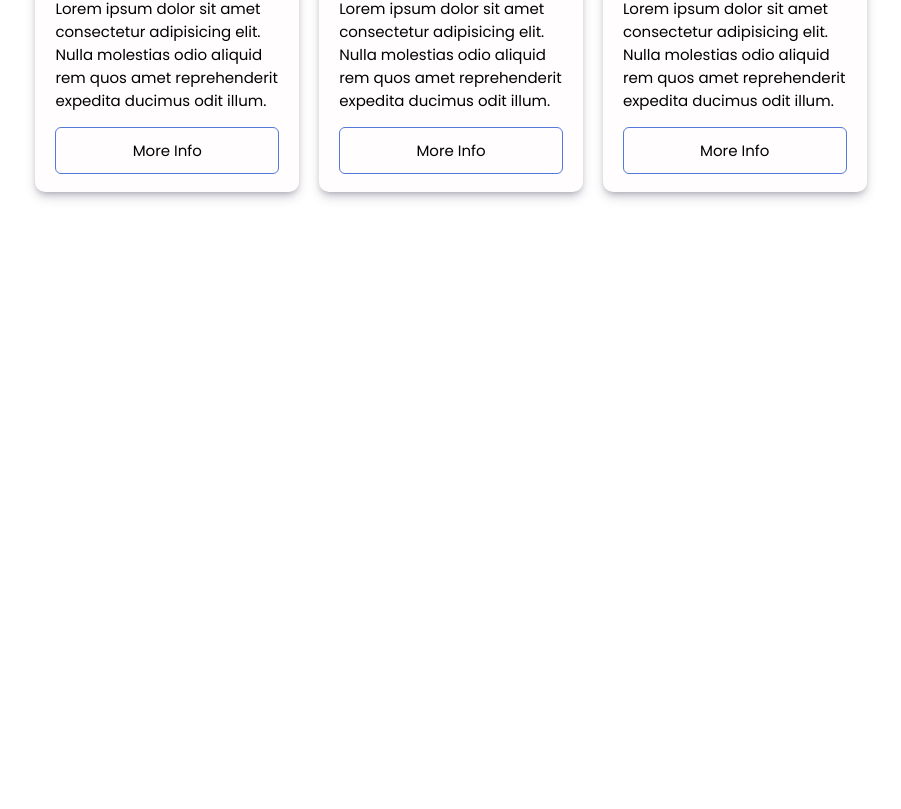
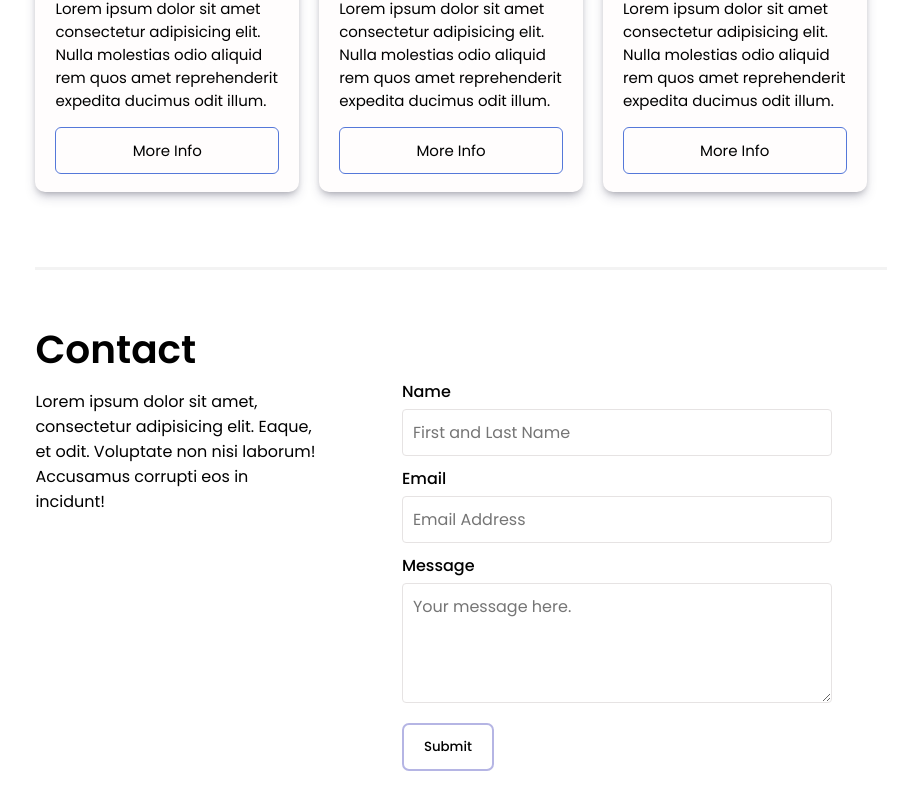
Before and after one commit to cedricheijlman/portfoliov3, a Next.js app: page / in a window 1280 px wide. Shown: the part 2147-2956 px from the top of the page, without its empty margins (179-1080 px from the left). Before the commit the page ends 2414 px from the top, so only its background shows below. Built offline with nearby package versions, Linux system fonts and the light colour scheme.

Commit message:
contact section

```diff
--- /dev/null
+++ b/components/contact/Contact.module.css
@@ -0,0 +1,109 @@
+.section {
+  width: 100%;
+  display: flex;
+  flex-direction: column;
+  align-items: center;
+  padding-bottom: 50px;
+}
+
+.title {
+  width: 70%;
+  border-top: 3px solid rgba(0, 0, 0, 0.048);
+  display: flex;
+  flex-direction: column;
+
+  padding-top: 50px;
+}
+
+.title h1 {
+  font-size: 39px;
+}
+
+.contactRow {
+  display: flex;
+  width: 70%;
+
+  flex-wrap: wrap;
+}
+
+.contactText {
+  flex: 0.4;
+  margin-right: 25px;
+}
+
+.contactText p {
+  margin-top: 10px;
+}
+
+.form {
+  flex: 0.6;
+
+  display: flex;
+  flex-direction: column;
+  margin: 0 55px;
+}
+
+.form label {
+  margin-bottom: 5px;
+  font-weight: 500;
+}
+
+.form input {
+  margin-bottom: 10px;
+  border: rgb(230, 227, 227) 1px solid;
+  padding: 10px;
+  font-size: 16px;
+  outline: none;
+  font-family: "Poppins";
+  border-radius: 4px;
+}
+
+.form input:active,
+.form input:focus,
+.form textarea:active,
+.form textarea:focus {
+  outline: 1px solid rgb(149, 149, 201);
+}
+
+.form textarea {
+  border: rgb(230, 227, 227) 1px solid;
+  resize: vertical;
+  padding: 10px;
+  outline: none;
+  font-family: "Poppins";
+  font-size: 16px;
+  min-height: 120px;
+  border-radius: 4px;
+}
+
+.submitButton {
+  border: none;
+  padding: 12px 20px;
+  font-weight: 500;
+  margin-top: 20px;
+  border-radius: 7px;
+  font-family: "Poppins";
+  background-color: transparent;
+  cursor: pointer;
+  border: rgba(151, 151, 218, 0.71) 2px solid;
+}
+
+@media (max-width: 868px) {
+  .title {
+    width: 95%;
+  }
+
+  .contactText {
+    flex: 1;
+  }
+
+  .form {
+    flex: 1;
+    margin: 10px 0;
+  }
+
+  .contactRow {
+    width: 95%;
+    flex-direction: column;
+  }
+}
--- /dev/null
+++ b/components/contact/Contact.tsx
@@ -0,0 +1,36 @@
+import { NextPage } from "next";
+import React from "react";
+import styles from "./Contact.module.css";
+
+const Contact: NextPage = () => {
+  return (
+    <section className={styles.section}>
+      <div className={styles.title}>
+        <h1>Contact</h1>
+      </div>
+
+      <div className={styles.contactRow}>
+        <div className={styles.contactText}>
+          <p>
+            Lorem ipsum dolor sit amet, consectetur adipisicing elit. Eaque, et
+            odit. Voluptate non nisi laborum! Accusamus corrupti eos in
+            incidunt!
+          </p>
+        </div>
+        <form className={styles.form}>
+          <label>Name</label>
+          <input placeholder="First and Last Name" />
+          <label>Email</label>
+          <input placeholder="Email Address" />
+          <label>Message</label>
+          <textarea placeholder="Your message here. " />
+          <div>
+            <button className={styles.submitButton}>Submit</button>
+          </div>
+        </form>
+      </div>
+    </section>
+  );
+};
+
+export default Contact;
--- a/pages/index.tsx
+++ b/pages/index.tsx
@@ -2,6 +2,7 @@ import type { NextPage } from "next";
 import Head from "next/head";
 import Image from "next/image";
 import About from "../components/about/About";
+import Contact from "../components/contact/Contact";
 import Home from "../components/home/Home";
 import Projects from "../components/projects/Projects";
 import Skills from "../components/skills/Skills";
@@ -19,6 +20,7 @@ const Index: NextPage = () => {
       <About />
       <Skills />
       <Projects />
+      <Contact />
     </div>
   );
 };
```
